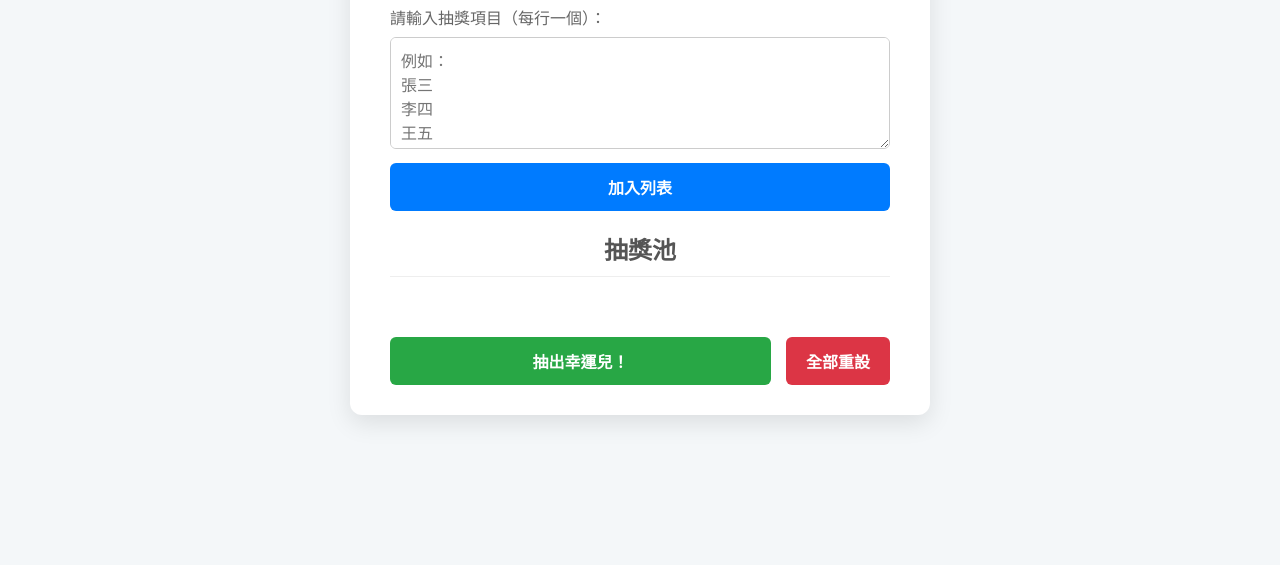
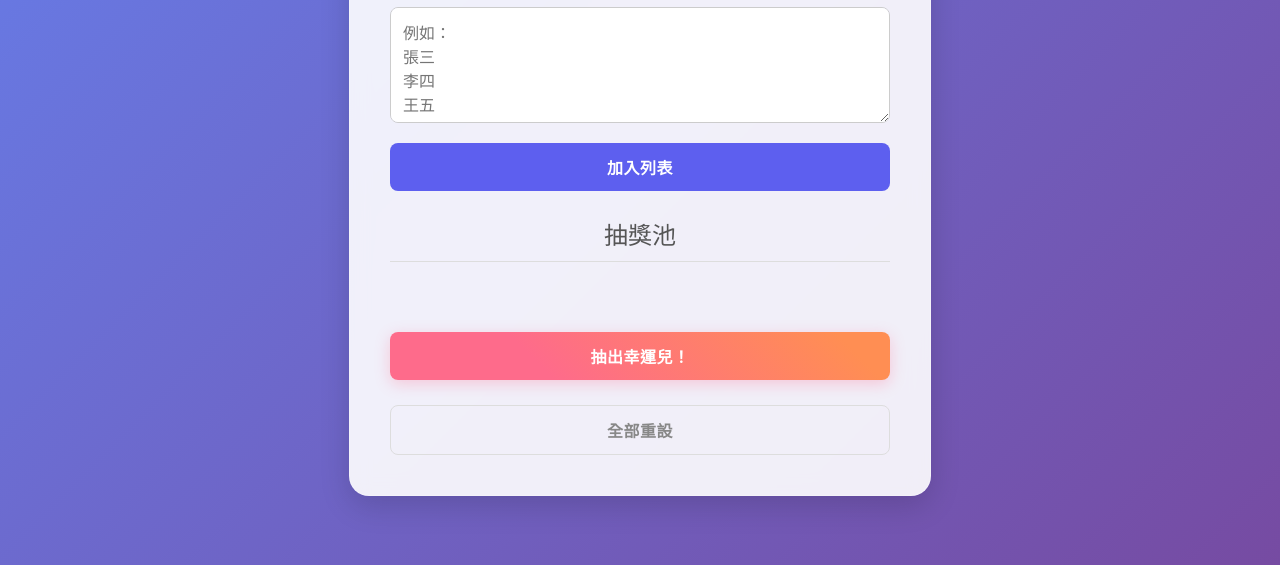
Before and after one commit to Cody8722/draw-lots, a plain HTML site: page index.html in a window 1280 px wide. Shown: the part 251-816 px from the top of the page. Drawn offline with Linux system fonts and the light colour scheme.

Commit message:
Update style.css

```diff
--- a/style.css
+++ b/style.css
@@ -1,135 +1,167 @@
+/* --- 全局樣式與背景 --- */
+@import url('https://fonts.googleapis.com/css2?family=Noto+Sans+TC:wght@400;500;700&display=swap');
+
 body {
-    font-family: -apple-system, BlinkMacSystemFont, 'Segoe UI', Roboto, 'Helvetica Neue', Arial, sans-serif;
-    background-color: #f4f7f9;
+    font-family: 'Noto Sans TC', sans-serif;
+    background: linear-gradient(135deg, #667eea 0%, #764ba2 100%);
     display: flex;
     justify-content: center;
     align-items: center;
     min-height: 100vh;
-    margin: 0;
     padding: 20px;
     box-sizing: border-box;
 }
 
+/* --- 主要容器卡片 --- */
 .container {
-    background-color: #ffffff;
-    padding: 30px 40px;
-    border-radius: 12px;
-    box-shadow: 0 8px 25px rgba(0, 0, 0, 0.1);
+    background: rgba(255, 255, 255, 0.9);
+    backdrop-filter: blur(10px);
+    padding: 40px;
+    border-radius: 20px;
+    box-shadow: 0 10px 30px rgba(0, 0, 0, 0.15);
     width: 100%;
     max-width: 500px;
     text-align: center;
+    border: 1px solid rgba(255, 255, 255, 0.2);
 }
 
+/* --- 標題樣式 --- */
 h1 {
-    color: #333;
-    margin-bottom: 25px;
+    font-size: 2.5rem;
+    font-weight: 700;
+    color: #3f3d56;
+    margin-bottom: 30px;
 }
 
 h2 {
+    font-weight: 500;
     color: #555;
-    border-bottom: 1px solid #eee;
+    border-bottom: 1px solid #ddd;
     padding-bottom: 10px;
-    margin-top: 20px;
+    margin-top: 25px;
+    margin-bottom: 20px;
 }
 
+/* --- 輸入區域 --- */
 .input-section label {
     display: block;
     text-align: left;
     color: #666;
-    margin-bottom: 8px;
+    margin-bottom: 10px;
+    font-weight: 500;
 }
 
 textarea {
     width: 100%;
-    padding: 10px;
+    padding: 12px;
     border: 1px solid #ccc;
-    border-radius: 6px;
-    font-size: 16px;
+    border-radius: 8px;
+    font-size: 1rem;
     box-sizing: border-box;
     resize: vertical;
+    transition: border-color 0.3s, box-shadow 0.3s;
 }
 
+textarea:focus {
+    outline: none;
+    border-color: #667eea;
+    box-shadow: 0 0 0 3px rgba(102, 126, 234, 0.2);
+}
+
+/* --- 按鈕通用樣式 --- */
 button {
-    padding: 12px 20px;
+    padding: 12px 25px;
     border: none;
-    border-radius: 6px;
+    border-radius: 8px;
     cursor: pointer;
-    font-size: 16px;
-    font-weight: bold;
+    font-size: 1rem;
+    font-weight: 700;
     transition: all 0.3s ease;
-    margin-top: 10px;
+    letter-spacing: 0.5px;
+    margin-top: 15px;
 }
 
 #add-btn {
-    background-color: #007bff;
+    background-color: #5d5fef;
     color: white;
     width: 100%;
 }
 
 #add-btn:hover {
-    background-color: #0056b3;
+    background-color: #4a4de7;
+    transform: translateY(-2px);
+    box-shadow: 0 4px 10px rgba(0, 0, 0, 0.1);
 }
 
+/* --- 抽獎池列表 --- */
 #participant-list {
     list-style: none;
     padding: 0;
     margin-top: 15px;
     display: flex;
     flex-wrap: wrap;
-    gap: 10px;
+    gap: 12px;
     justify-content: center;
 }
 
 #participant-list li {
-    background-color: #e9ecef;
-    padding: 8px 15px;
+    background-color: #f1f3f5;
+    padding: 10px 18px;
     border-radius: 20px;
     color: #495057;
+    font-weight: 500;
 }
 
+/* --- 抽獎與重設按鈕 --- */
 .action-section {
-    margin-top: 30px;
+    margin-top: 35px;
     display: flex;
-    gap: 15px;
+    flex-direction: column;
+    gap: 10px;
 }
 
 #draw-btn {
-    flex-grow: 1;
-    background-color: #28a745;
+    background: linear-gradient(45deg, #fe6b8b 30%, #ff8e53 90%);
     color: white;
+    box-shadow: 0 4px 15px rgba(255, 107, 139, 0.3);
 }
 
 #draw-btn:hover {
-    background-color: #218838;
+    transform: scale(1.03);
+    box-shadow: 0 6px 20px rgba(255, 107, 139, 0.4);
 }
 
 #reset-btn {
-    background-color: #dc3545;
-    color: white;
+    background-color: transparent;
+    color: #888;
+    border: 1px solid #ddd;
 }
 
 #reset-btn:hover {
-    background-color: #c82333;
+    background-color: #f8f9fa;
+    color: #333;
 }
 
+/* --- 結果顯示區域 --- */
 .result-section {
     margin-top: 30px;
-    padding: 20px;
-    background-color: #fff3cd;
-    border: 1px solid #ffeeba;
-    border-radius: 8px;
+    padding: 25px;
+    background-color: #fff;
+    border: 2px dashed #667eea;
+    border-radius: 12px;
     display: none; /* 預設隱藏 */
 }
 
 #winner-name {
-    font-size: 28px;
+    font-size: 2rem;
     font-weight: bold;
-    color: #856404;
+    color: #3f3d56;
     margin: 10px 0 0;
-    animation: pop-in 0.5s ease;
+    animation: pop-in 0.6s cubic-bezier(0.25, 0.46, 0.45, 0.94);
 }
 
+/* --- 動畫效果 --- */
 @keyframes pop-in {
-    0% { transform: scale(0.5); opacity: 0; }
+    0% { transform: scale(0.7); opacity: 0; }
     100% { transform: scale(1); opacity: 1; }
 }
```
